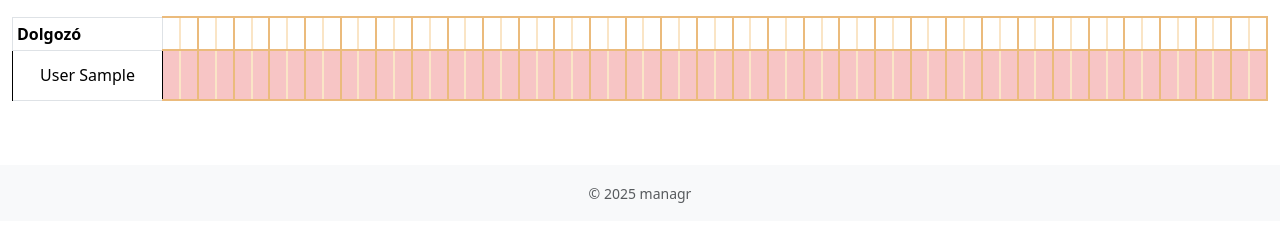
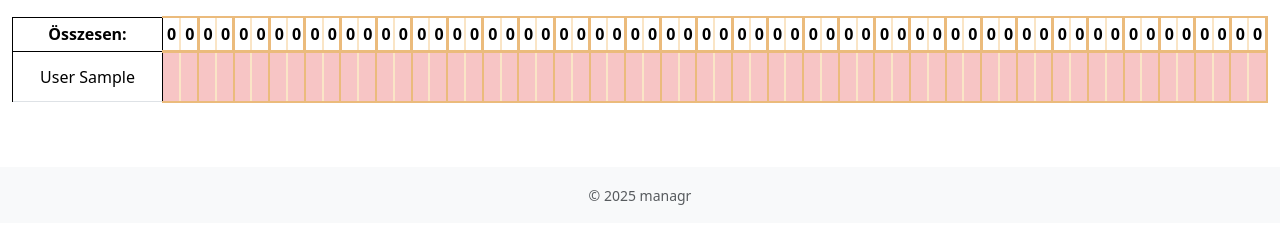
Before and after one commit to zoltan-creative-developer/managr, a Django app: page /staffplanner/management/headcount-planning/ in a window 1280 px wide. Shown: the part 335-579 px from the top of the page. Run offline with Django 5.2, Linux system fonts and the light colour scheme; a user stored in the database is signed in; data comes from the database, SQL or seed files in the repository; tables that the repository leaves empty hold one stand-in row (values such as "Sample post"); data that the repository does not hold is empty.

Commit message:
Műszakonkénti létszám összeget helyesen számolja Frissítés gombbal

```diff
--- a/apps/staffplanner/templates/staffplanner/management-headcount-planning.html
+++ b/apps/staffplanner/templates/staffplanner/management-headcount-planning.html
@@ -34,10 +34,10 @@
 </table>
 
 <table class="table table-sm table-bordered">
-    <tr><th style="width: 150px;">Dolgozó</th>
-    {% for daytime in daytime_list %}
-        <th style="border-top: 2px solid #ebbb7cff !important; border-bottom: 2px solid #ebbb7cff !important;"></th>
-        <th style="border-top: 2px solid #ebbb7cff !important; border-bottom: 2px solid #ebbb7cff !important; border-right: 2px solid #ebbb7cff !important; border-left: 2px solid #fae5c6ff !important;"></th>
+    <tr><th style="width: 150px; text-align: center; border: 1px solid black !important;">Összesen:</th>
+    {% for shift_total in daytime_aggregates.values %}
+        <th style="border-top: 2px solid #ebbb7cff !important; border-bottom: 3px solid #ebbb7cff !important;">{{ shift_total.0 }}</th>
+        <th style="border-top: 2px solid #ebbb7cff !important; border-bottom: 3px solid #ebbb7cff !important; border-right: 3px solid #ebbb7cff !important; border-left: 2px solid #fae5c6ff !important;">{{ shift_total.1 }}</th>
     {% endfor %}
     </tr>
     {% for emp_id, shifts in day_shift_colors.items %}
--- a/apps/staffplanner/views.py
+++ b/apps/staffplanner/views.py
@@ -60,6 +60,9 @@ def management_headcount_planning_view(request, year, month):
             colors = obj.schedule_data
         day_shift_colors[employee.id] = colors
 
+    daytime_aggregates = calculate_aggregated_values(__year, __month)
+    print(f"Daytime aggregates: {daytime_aggregates}")
+
     context = {
         'title': 'Létszám tervezés',
         'welcome_message': 'Üdvözlünk a létszám tervezés oldalon!',
@@ -78,6 +81,7 @@ def management_headcount_planning_view(request, year, month):
         'weekend_days': [day for day in day_list if calendar.weekday(__year, __month, int(day)) >= 5],
         'employee_names': {emp.id: " ".join([emp.user.last_name, emp.user.first_name]) for emp in employee_qs},
         'day_shift_colors': day_shift_colors,
+        'daytime_aggregates': daytime_aggregates,
     }
     return render(request, 'staffplanner/management-headcount-planning.html', context)
 
@@ -156,3 +160,18 @@ def toggle_shift(request):
             return JsonResponse({'error': 'Adatbázis hiba mentéskor'}, status=500)
 
     return JsonResponse({'status': 'ok', 'day': day, 'color': schedule.schedule_data[str(day)][shift]})
+
+
+def calculate_aggregated_values(year, month):
+    __year = year
+    __month = month
+    day_list = [str(d) for d in range(1, calendar.monthrange(__year, __month)[1] + 1)]
+    schedule_qs = StaffSchedules.objects.filter(year=year, month=month)
+    daytime_aggregates = {}
+    for day in day_list:
+        shift_total = [0,0]
+        for schedule in schedule_qs:
+            shift_total[0] = shift_total[0] + 1 if schedule.schedule_data[day][0] == 'green' else shift_total[0]
+            shift_total[1] = shift_total[1] + 1 if schedule.schedule_data[day][1] == 'green' else shift_total[1]
+        daytime_aggregates[day] = (str(shift_total[0]), str(shift_total[1]))
+    return daytime_aggregates
```
